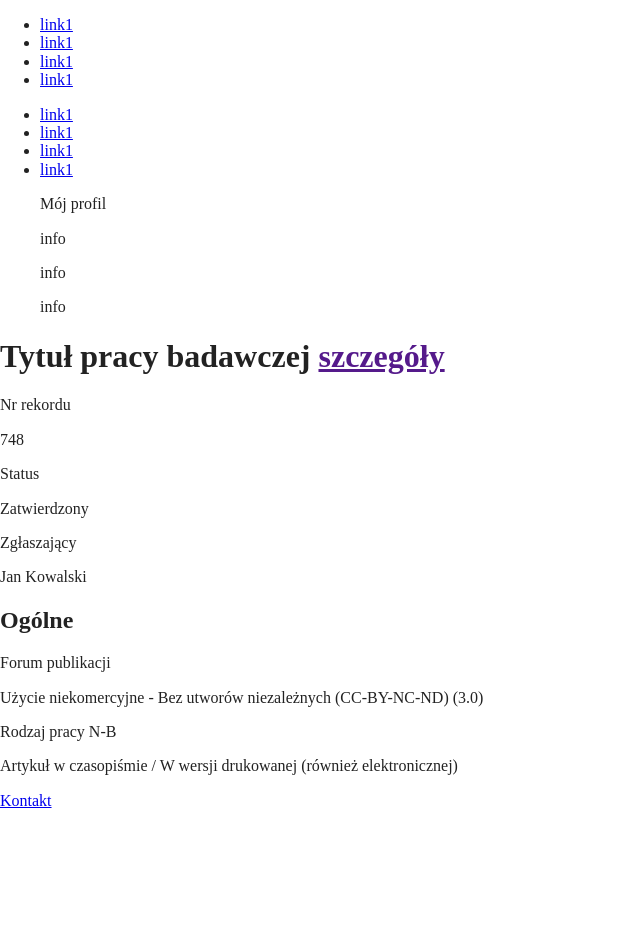
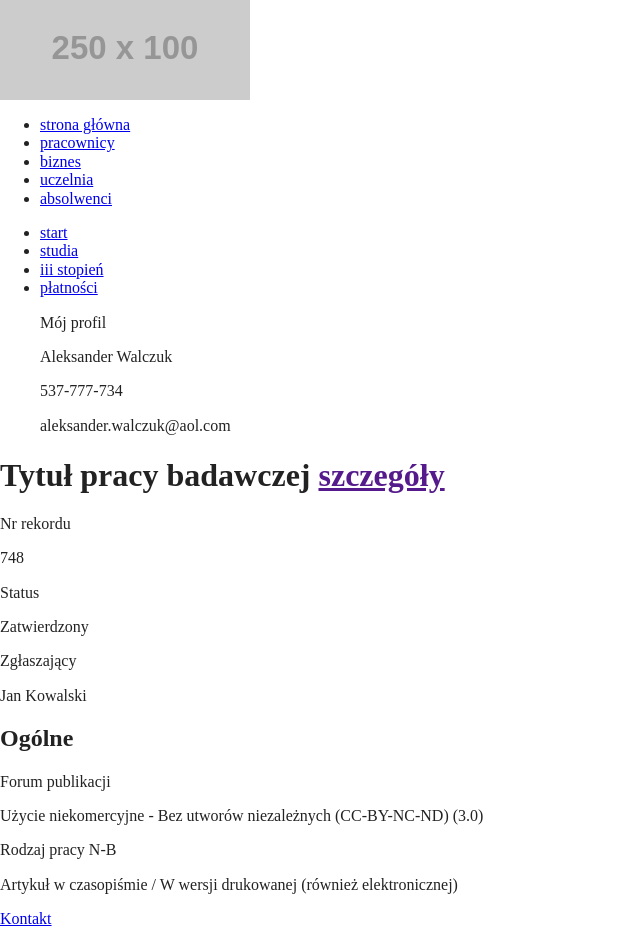
Before and after one commit to Rednaxela700/cui, a website built with Parcel: page index.html in a window 1280 px wide. Shown: the whole page, without its empty margins (0-640 px from the left). Before the commit the page ends 810 px from the top, so only its background shows below. Built offline with nearby package versions, Linux system fonts and the light colour scheme; placeholder pictures from the web are drawn by us.

Commit message:
filled markup with text, added logo svg

```diff
--- a/index.html
+++ b/index.html
@@ -26,22 +26,25 @@
 <div class="page__wrapper">
   <header class="header">
     <picture class="logo">
-      <!--        LOGO <source srcset="">-->
+      <source srcset="https://via.placeholder.com/250x100"
+      media="(min-width: 800px)">
+      <img src="https://via.placeholder.com/150x50" alt="University of Technology in Gdansk logo image" />
     </picture>
   </header>
   <nav class="nav">
     <div class="nav__wrapper">
       <ul class="nav__container nav--primary">
-        <li class="nav__item"><a href="#" class="nav__link"><span>link1</span></a></li>
-        <li class="nav__item"><a href="#" class="nav__link"><span>link1</span></a></li>
-        <li class="nav__item"><a href="#" class="nav__link"><span>link1</span></a></li>
-        <li class="nav__item"><a href="#" class="nav__link"><span>link1</span></a></li>
+        <li class="nav__item"><a href="#" class="nav__link"><span>strona główna</span></a></li>
+        <li class="nav__item"><a href="#" class="nav__link"><span>pracownicy</span></a></li>
+        <li class="nav__item"><a href="#" class="nav__link"><span>biznes</span></a></li>
+        <li class="nav__item"><a href="#" class="nav__link"><span>uczelnia</span></a></li>
+        <li class="nav__item"><a href="#" class="nav__link"><span>absolwenci</span></a></li>
       </ul>
       <ul class="nav__container nav--secondary">
-        <li class="nav__item"><a href="#" class="nav__link"><span>link1</span></a></li>
-        <li class="nav__item"><a href="#" class="nav__link"><span>link1</span></a></li>
-        <li class="nav__item"><a href="#" class="nav__link"><span>link1</span></a></li>
-        <li class="nav__item"><a href="#" class="nav__link"><span>link1</span></a></li>
+        <li class="nav__item"><a href="#" class="nav__link"><span>start</span></a></li>
+        <li class="nav__item"><a href="#" class="nav__link"><span>studia</span></a></li>
+        <li class="nav__item"><a href="#" class="nav__link"><span>iii stopień</span></a></li>
+        <li class="nav__item"><a href="#" class="nav__link"><span>płatności</span></a></li>
       </ul>
       <figure class="card">
         <figcaption class="card__title">
@@ -53,9 +56,9 @@
           </picture>
         </div>
         <div class="card__info">
-          <p class="card__info__name">info</p>
-          <p class="card__info__text">info</p>
-          <p class="card__info__text">info</p>
+          <p class="card__info__name">Aleksander Walczuk</p>
+          <p class="card__info__text">537-777-734</p>
+          <p class="card__info__text">aleksander.walczuk@aol.com</p>
         </div>
       </figure>
     </div>
```
Also changed, not shown: img/pg-logotyp.svg (added).
